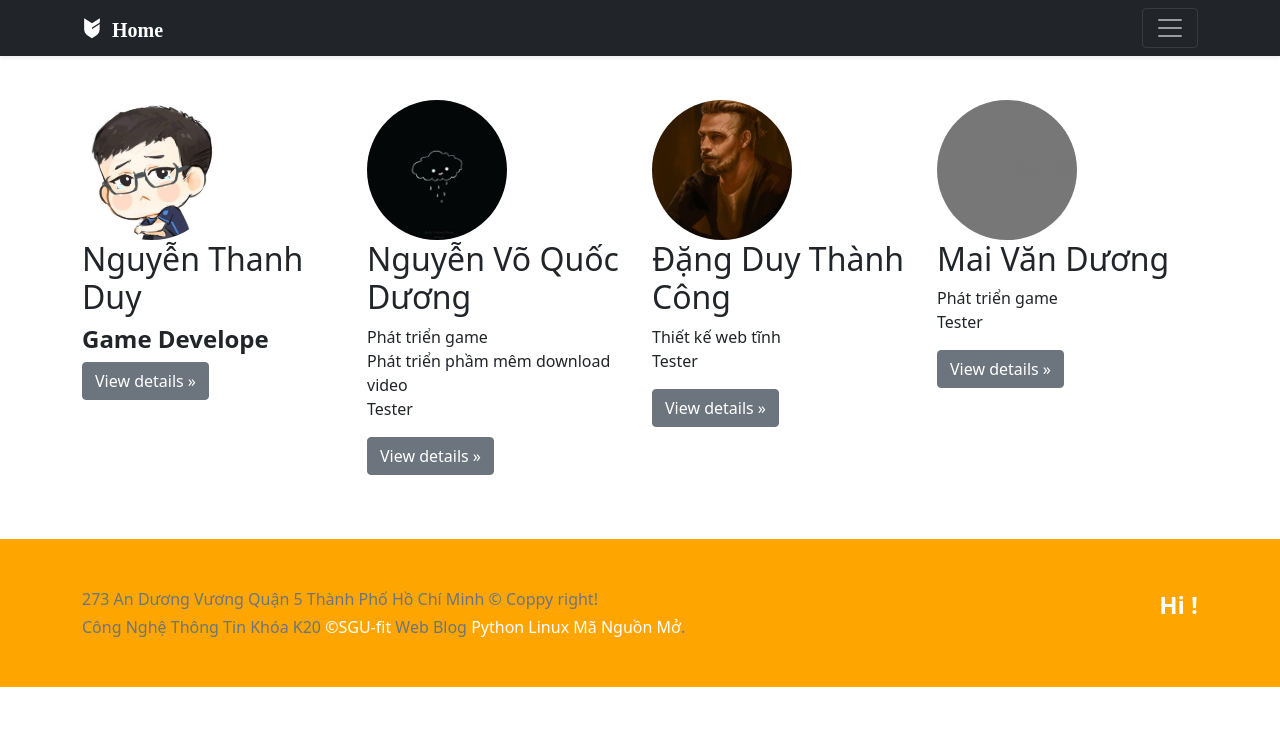
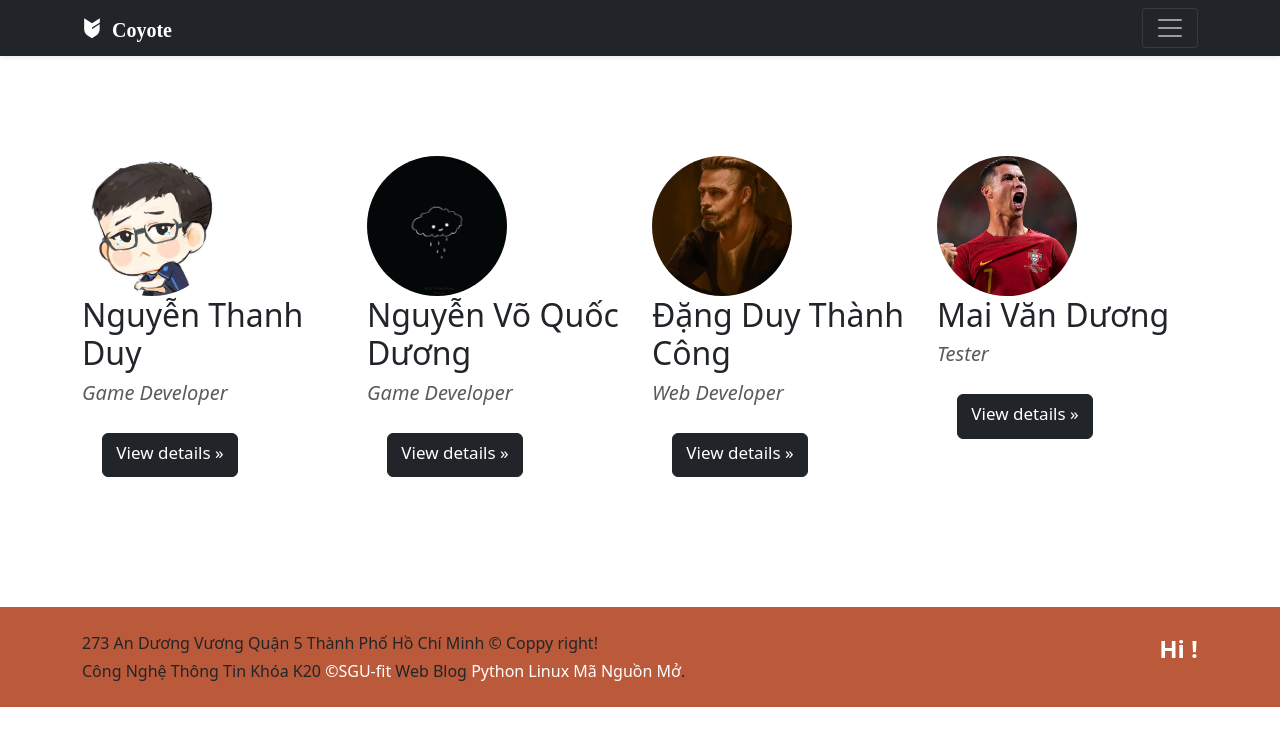
Before and after one commit to nguyenthanhduy220507/Web-Blog-Statics, a plain HTML site: page group.html in a window 1280 px wide. Drawn offline with nearby package versions, Linux system fonts and the light colour scheme; files whose address does not match are found by name.

Commit message:
update - refactor (reponsive and fix bug)

```diff
--- /dev/null
+++ b/css/contact.css
@@ -0,0 +1,46 @@
+.view_details {
+    --color: rgb(187, 90, 58);
+    font-family: inherit;
+    display: inline-block;
+    width: 8em;
+    height: 2.6em;
+    margin: 20px;
+    position: relative;
+    overflow: hidden;
+    transition: color .5s;
+    z-index: 1;
+    font-size: 17px;
+    border-radius: 6px;
+    font-weight: 500;
+    color: var(--color);
+   }
+
+   .view_details:before {
+    content: "";
+    position: absolute;
+    z-index: -1;
+    background: var(--color);
+    height: 150px;
+    width: 200px;
+    border-radius: 50%;
+   }
+
+   .view_details:hover {
+    color: #fff;
+   }
+
+   .view_details:before {
+    top: 100%;
+    left: 100%;
+    transition: all .7s;
+   }
+
+   .view_details:hover:before {
+    top: -30px;
+    left: -30px;
+   }
+
+   .view_details:active:before {
+    background: rgb(187, 90, 58);
+    transition: background 0s;
+   }
--- a/css/style.css
+++ b/css/style.css
@@ -88,6 +88,7 @@ a.text-dark {
 .img{
   cursor: pointer;
 }
+
 
 
 /* .navigation-auto div{
--- a/group.html
+++ b/group.html
@@ -8,7 +8,7 @@
   <meta name="author" content="Mark Otto, Jacob Thornton, and Bootstrap contributors">
   <meta name="generator" content="Hugo 0.84.0">
   <link rel="icon" type="image/jpg" href="./img/Coyote - Copy.jpg">
-    <title>Trang Thông Tin Nhóm</title>
+  <title>Coyote - Group</title>
 
   <link rel="canonical" href="https://getbootstrap.com/docs/5.0/examples/album/">
   <!-- Bootstrap core CSS -->
@@ -25,13 +25,13 @@
   <link rel="stylesheet" href="/css/contact.css">
   <link rel="stylesheet" href="/Znake-Spotify-v1.0/style.css">
 </head>
+
 <body>
-
-    <header class="fixed-top">
+  <header>
     <div class="collapse " id="navbarHeader" style="background-color: rgb(187, 90, 58);">
       <div class="container">
         <div class="row">
-            <div class="col-sm-8 col-md-7 py-4">
+          <div class="col-sm-12 col-md-7 py-4">
             <h4 class="text-white">Introduce</h4>
             <p class="">Nhóm chúng tôi muốn chia sẽ cho mọi người một phần mềm chia sẽ video miễn phí.</p>
           </div>
@@ -40,10 +40,10 @@
             <ul class="list-unstyled">
               <li><a href="#" class="text-white text-decoration-none"><i class="znake-icon-twitter ">
                     Follow on Twitter</i></a></li>
-                <li><a href="https://www.facebook.com/" class="text-white text-decoration-none"><i
+              <li><a href="https://www.facebook.com/znake.may22" class="text-white text-decoration-none"><i
                     class="znake-icon-facebook"> Like
                     on Facebook</i></a></li>
-                <li><a href="https://github.com/congdang102/MaNguonMo" class="text-decoration-none"><i
+              <li><a href="https://github.com/nguyenthanhduy220507/Web-Blog-Statics" class="text-decoration-none"><i
                     class="znake-icon-github text-dark "></i> <span class="text-white">Github</span> </a></li>
               <li><a href="./group.html" class="text-white text-decoration-none"><i
                     class="znake-icon-spotify-user text-primary"></i> Group
@@ -59,7 +59,7 @@
       <div class="container">
         <a href="./index.html" class="navbar-brand d-flex align-items-center">
           <i class="znake-icon-bigcartel">
-                <strong> Home</strong>
+            <strong> Coyote</strong>
           </i>
         </a>
         <button class="navbar-toggler" type="button" data-bs-toggle="collapse" data-bs-target="#navbarHeader"
@@ -69,14 +69,14 @@
       </div>
     </div>
   </header>
-
-    <main style="margin-top: 100px;">
+  <main style="margin-top: 100px;margin-bottom: 94px;">
     <div class="container marketing mb-5">
 
       <!-- Three columns of text below the carousel -->
       <div class="row">
         <div class="col-lg-3">
-                <svg class="bd-placeholder-img rounded-circle" width="140" height="140" xmlns="http://www.w3.org/2000/svg" role="img" aria-label="Placeholder: 140x140" preserveAspectRatio="xMidYMid slice" focusable="false">
+          <svg class="bd-placeholder-img rounded-circle" width="140" height="140" xmlns="http://www.w3.org/2000/svg"
+            role="img" aria-label="Placeholder: 140x140" preserveAspectRatio="xMidYMid slice" focusable="false">
             <title>Placeholder</title>
             <image href="./img/Duy.jpg" width="100%" height="100%" preserveAspectRatio="xMidYMid slice" />
             <text x="50%" y="50%" fill="#777" dy=".3em"></text>
@@ -84,48 +84,62 @@
 
 
           <h2>Nguyễn Thanh Duy</h2>
-                <h4 class="fw-bold font-italic">Game Develope</h4>
-                <p><a class="btn btn-secondary" href="#">View details &raquo;</a></p>
+          <h4 class="font-italic fs-5 fst-italic" style="color:#5b5b5b">Game Developer</h4>
+          <div class="d-flex align-items-center">
+            <p><a class="btn btn-dark text-white view_details" href="#">View details &raquo;</a></p>
+          </div>
         </div><!-- /.col-lg-3 -->
         <div class="col-lg-3">
-                <svg class="bd-placeholder-img rounded-circle" width="140" height="140" xmlns="http://www.w3.org/2000/svg" role="img" aria-label="Placeholder: 140x140" preserveAspectRatio="xMidYMid slice" focusable="false">
+          <svg class="bd-placeholder-img rounded-circle" width="140" height="140" xmlns="http://www.w3.org/2000/svg"
+            role="img" aria-label="Placeholder: 140x140" preserveAspectRatio="xMidYMid slice" focusable="false">
             <title>Placeholder</title>
             <image href="./img/QDuong.jpg" width="100%" height="100%" preserveAspectRatio="xMidYMid slice" />
             <text x="50%" y="50%" fill="#777" dy=".3em"></text>
           </svg>
           <h2>Nguyễn Võ Quốc Dương</h2>
-                <p>Phát triển game <br> Phát triển phầm mêm download video <br>Tester</p>
-                <p><a class="btn btn-secondary" href="#">View details &raquo;</a></p>
+          <h4 class="font-italic fs-5 fst-italic" style="color:#5b5b5b">Game Developer</h4>
+          <div class="d-flex align-items-center">
+            <p><a class="btn btn-dark text-white view_details" href="#">View details &raquo;</a></p>
+          </div>
         </div><!-- /.col-lg-3 -->
         <div class="col-lg-3">
-                <svg class="bd-placeholder-img rounded-circle" width="140" height="140" xmlns="http://www.w3.org/2000/svg" role="img" aria-label="Placeholder: 140x140" preserveAspectRatio="xMidYMid slice" focusable="false">
+          <svg class="bd-placeholder-img rounded-circle" width="140" height="140" xmlns="http://www.w3.org/2000/svg"
+            role="img" aria-label="Placeholder: 140x140" preserveAspectRatio="xMidYMid slice" focusable="false">
             <title>Placeholder</title>
             <image href="./img/Cong.jpg" width="100%" height="100%" preserveAspectRatio="xMidYMid slice" />
             <text x="50%" y="50%" fill="#777" dy=".3em"></text>
           </svg>
           <h2>Đặng Duy Thành Công</h2>
-                <p>Thiết kế web tĩnh <br> Tester</p>
-                <p><a class="btn btn-secondary" href="#">View details &raquo;</a></p>
+          <h4 class="font-italic fs-5 fst-italic" style="color:#5b5b5b">Web Developer</h4>
+          <div class="d-flex align-items-center">
+            <p><a class="btn btn-dark text-white view_details" href="#">View details &raquo;</a></p>
+          </div>
         </div>
         <div class="col-lg-3">
-                <svg class="bd-placeholder-img rounded-circle" width="140" height="140" xmlns="http://www.w3.org/2000/svg" role="img" aria-label="Placeholder: 140x140" preserveAspectRatio="xMidYMid slice" focusable="false"><title>Placeholder</title><rect width="100%" height="100%" fill="#777"/><text x="50%" y="50%" fill="#777" dy=".3em">140x140</text></svg>
+          <svg class="bd-placeholder-img rounded-circle" width="140" height="140" xmlns="http://www.w3.org/2000/svg"
+            role="img" aria-label="Placeholder: 140x140" preserveAspectRatio="xMidYMid slice" focusable="false">
+            <title>Placeholder</title>
+            <image href="./img/VD.jpg" width="100%" height="100%" preserveAspectRatio="xMidYMid slice" />
+            <text x="50%" y="50%" fill="#777" dy=".3em"></text>
+          </svg>
 
           <h2>Mai Văn Dương</h2>
-                <p>Phát triển game <br> Tester</p>
-                <p><a class="btn btn-secondary" href="#">View details &raquo;</a></p>
+          <h4 class="font-italic fs-5 fst-italic" style="color:#5b5b5b">Tester</h4>
+          <div class="d-flex align-items-center">
+            <p><a class="btn btn-dark text-white view_details" href="#">View details &raquo;</a></p>
+          </div>
         </div>
       </div><!-- /.row -->
     </div>
   </main>
-
-    <footer class="text-muted py-5 " style="background-color: orange;">
+  <footer class="text-black py-4 " style="background-color: rgb(187, 90, 58);">
     <div class="container">
       <p class="float-end mb-1">
         <a href="#" class="text-decoration-none text-white fw-bold fs-4">Hi !</a>
       </p>
       <p class="mb-1">273 An Dương Vương Quận 5 Thành Phố Hồ Chí Minh &copy; Coppy right!</p>
-            <p class="mb-0">Công Nghệ Thông Tin Khóa K20 <a href="#" class="text-white text-decoration-none">&copy;SGU-fit</a> Web Blog <a
-                    href="#" class="text-decoration-none text-white">Python Linux Mã Nguồn Mở</a>.</p>
+      <p class="mb-0">Công Nghệ Thông Tin Khóa K20 <a href="#" class="text-white text-decoration-none">&copy;SGU-fit</a>
+        Web Blog <a href="#" class="text-decoration-none text-white">Python Linux Mã Nguồn Mở</a>.</p>
     </div>
   </footer>
 
```
Also changed, not shown: AllPost.html (+10 -20 lines), Huongdan.html (+12 -17 lines), contact.html (+18 -37 lines), dlCaro.html (+13 -49 lines), dlYoutube.html (+13 -17 lines), index.html (+7 -13 lines). Lines whose indentation alone changed are shown as unchanged.
